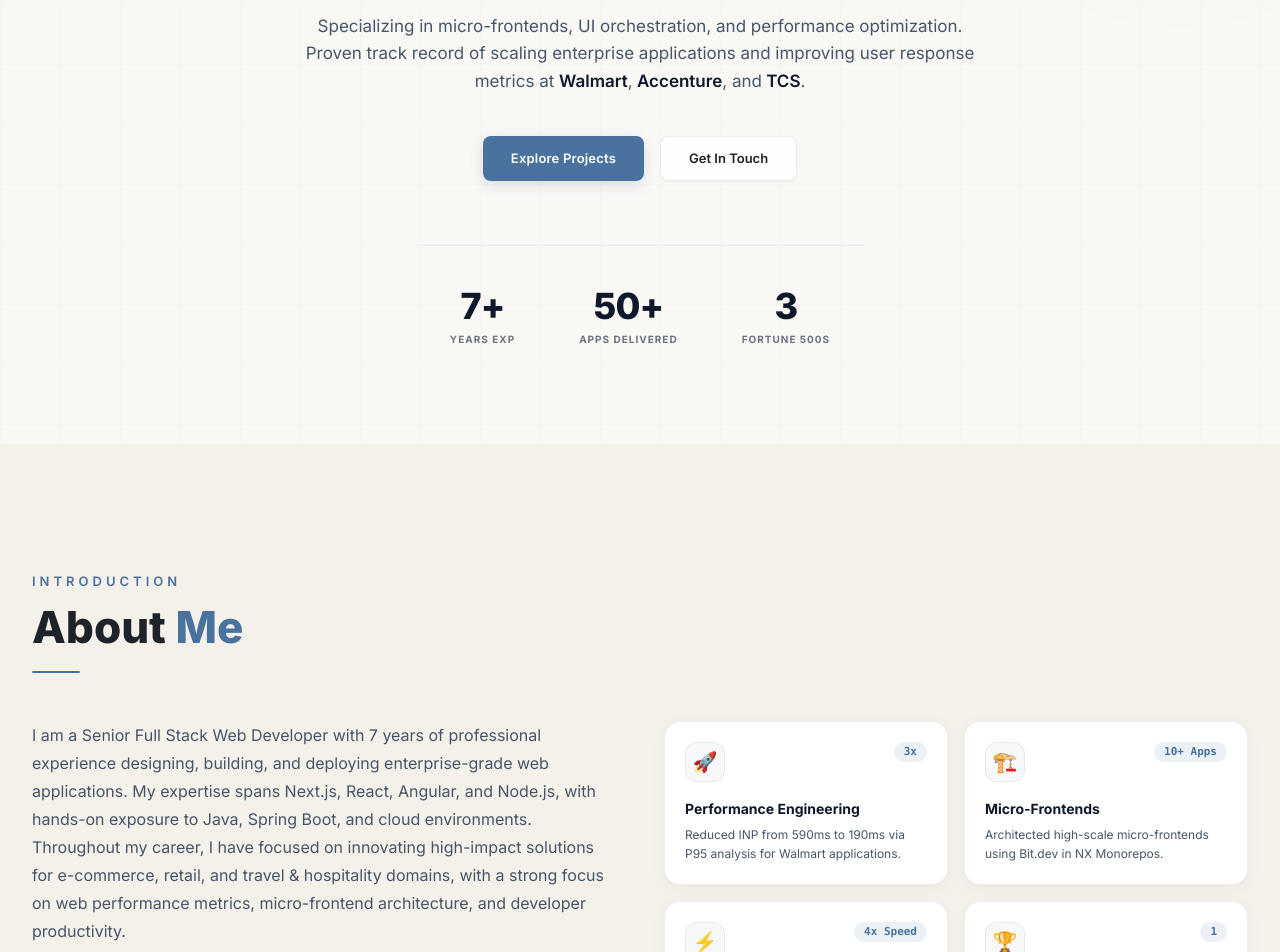
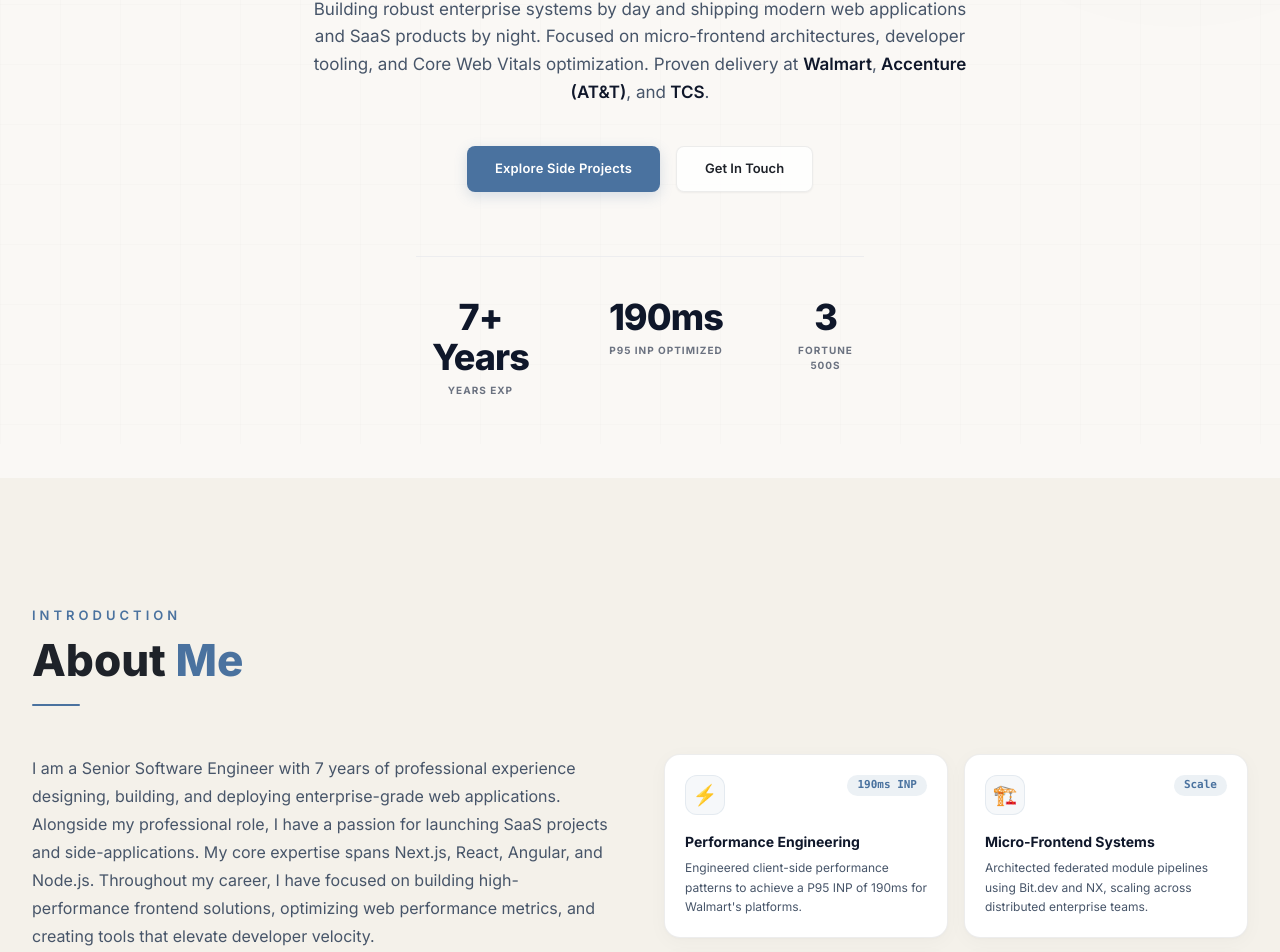
Before and after one commit to bashu241997/Baswanthpapisetty, a React (Create React App) app: page / in a window 1280 px wide. Shown: the part 356-1308 px from the top of the page. Built offline with nearby package versions, Linux system fonts and the light colour scheme.

Commit message:
refactor: update personal branding, professional highlights, and technical expertise descriptions across portfolio components.

```diff
--- a/src/components/About.jsx
+++ b/src/components/About.jsx
@@ -3,13 +3,13 @@ import { styles } from "../styles";
 import { motion } from "framer-motion";
 
 const About = () => {
-  const aboutText = `I am a Senior Full Stack Web Developer with 7 years of professional experience designing, building, and deploying enterprise-grade web applications. My expertise spans Next.js, React, Angular, and Node.js, with hands-on exposure to Java, Spring Boot, and cloud environments. Throughout my career, I have focused on innovating high-impact solutions for e-commerce, retail, and travel & hospitality domains, with a strong focus on web performance metrics, micro-frontend architecture, and developer productivity.`;
+  const aboutText = `I am a Senior Software Engineer with 7 years of professional experience designing, building, and deploying enterprise-grade web applications. Alongside my professional role, I have a passion for launching SaaS projects and side-applications. My core expertise spans Next.js, React, Angular, and Node.js. Throughout my career, I have focused on building high-performance frontend solutions, optimizing web performance metrics, and creating tools that elevate developer velocity.`;
 
   const highlights = [
-    { icon: "🚀", title: "Performance Engineering", desc: "Reduced INP from 590ms to 190ms via P95 analysis for Walmart applications.", metric: "3x" },
-    { icon: "🏗️", title: "Micro-Frontends", desc: "Architected high-scale micro-frontends using Bit.dev in NX Monorepos.", metric: "10+ Apps" },
-    { icon: "⚡", title: "Development Speed", desc: "Created custom UI automation tools cutting feature delivery from 6 sprints to 1.5 sprints.", metric: "4x Speed" },
-    { icon: "🏆", title: "Excellence Award", desc: "Received the prestigious 'Accenture Celebrates Excellence' award for technical innovation.", metric: "1" },
+    { icon: "⚡", title: "Performance Engineering", desc: "Engineered client-side performance patterns to achieve a P95 INP of 190ms for Walmart's platforms.", metric: "190ms INP" },
+    { icon: "🏗️", title: "Micro-Frontend Systems", desc: "Architected federated module pipelines using Bit.dev and NX, scaling across distributed enterprise teams.", metric: "Scale" },
+    { icon: "🛠️", title: "Developer Velocity", desc: "Created custom dev CLI tools and UI orchestrators, reducing feature lead times from 6 to 1.5 sprints.", metric: "4x Speed" },
+    { icon: "🏆", title: "Awarded Excellence", desc: "Led technical delivery of AT&T's high-traffic BYOD portal integration, winning Accenture's Excellence Award.", metric: "Accenture" },
   ];
 
   return (
--- a/src/components/Home.jsx
+++ b/src/components/Home.jsx
@@ -3,8 +3,8 @@ import { motion } from "framer-motion";
 
 const Home = () => {
   const stats = [
-    { num: "7+", label: "Years Exp" },
-    { num: "50+", label: "Apps Delivered" },
+    { num: "7+ Years", label: "Years Exp" },
+    { num: "190ms", label: "P95 INP Optimized" },
     { num: "3", label: "Fortune 500s" }
   ];
 
@@ -12,7 +12,7 @@ const Home = () => {
     <section id="homer" className="min-h-screen flex items-center pt-32 pb-20 overflow-hidden relative">
       <div className="w-full max-w-4xl mx-auto px-4 sm:px-6 lg:px-8 relative z-10 text-center">
 
-        {/* Top Badge: Role */}
+        {/* Top Badge: Role & Passion */}
         <motion.div
           initial={{ opacity: 0, y: 15 }}
           animate={{ opacity: 1, y: 0 }}
@@ -32,7 +32,7 @@ const Home = () => {
           transition={{ duration: 0.6, delay: 0.1 }}
           className="text-slate-900 font-black text-[44px] sm:text-[60px] lg:text-[72px] leading-[1.1] tracking-tight mb-4"
         >
-          Hi, I'm <span className="gradient-text">Baswanth</span>
+          Baswanth <span className="gradient-text">Papisetty</span>
         </motion.h1>
 
         {/* Subtitle */}
@@ -42,7 +42,7 @@ const Home = () => {
           transition={{ duration: 0.6, delay: 0.2 }}
           className="text-[20px] sm:text-[28px] font-bold text-slate-700 tracking-tight mb-6"
         >
-          Senior Full Stack & Frontend Architect
+          Senior Software Engineer & SaaS Builder
         </motion.h2>
 
         {/* Description */}
@@ -52,10 +52,10 @@ const Home = () => {
           transition={{ duration: 0.6, delay: 0.3 }}
           className="text-[16px] sm:text-[17px] text-slate-600 leading-relaxed max-w-2xl mx-auto mb-10"
         >
-          Specializing in micro-frontends, UI orchestration, and performance optimization.
-          Proven track record of scaling enterprise applications and improving user response metrics
-          at <span className="text-slate-900 font-semibold">Walmart</span>,
-          <span className="text-slate-900 font-semibold"> Accenture</span>, and
+          Building robust enterprise systems by day and shipping modern web applications and SaaS products by night.
+          Focused on micro-frontend architectures, developer tooling, and Core Web Vitals optimization.
+          Proven delivery at <span className="text-slate-900 font-semibold">Walmart</span>,
+          <span className="text-slate-900 font-semibold"> Accenture (AT&T)</span>, and
           <span className="text-slate-900 font-semibold"> TCS</span>.
         </motion.p>
 
@@ -67,7 +67,7 @@ const Home = () => {
           className="flex flex-wrap gap-4 justify-center mb-16"
         >
           <a href="#projects" className="btn-primary">
-            Explore Projects
+            Explore Side Projects
           </a>
           <a href="#contact" className="btn-outline">
             Get In Touch
--- a/src/components/Projects.jsx
+++ b/src/components/Projects.jsx
@@ -6,39 +6,32 @@ import { ProjectCard } from "../common/ProjectCard";
 const Projects = () => {
   const projects = [
     {
-      name: "Hospital Management App",
-      description: "A comprehensive patient and doctor coordination system featuring scheduling workflows, medical record history, and communication channels.",
+      name: "Enterprise Patient & Clinician Portal",
+      description: "A secure patient-doctor coordination application. Integrated dynamic forms, real-time schedule orchestration, and optimized client rendering workflows.",
       tags: [{ name: "React", color: "text-[#4a729f]" }, { name: "Next.js", color: "text-gray-600" }, { name: "TypeScript", color: "text-cyan-600" }],
       source_code_link: "https://github.com/bashu241997/HMS",
       domain: "https://hospitalmanagementsystemsproject.vercel.app/overview"
     },
     {
-      name: "Whisper Hub",
-      description: "Real-time chat platform supporting direct messaging, channel creation, file sharing, and automated presence/typing indicators.",
+      name: "Whisper Hub Messaging Engine",
+      description: "A real-time messaging client built using a micro-frontend architecture. Implemented presence tracking, live channel sockets, and highly optimized script payloads.",
       tags: [{ name: "React", color: "text-[#4a729f]" }, { name: "Socket.io", color: "text-emerald-600" }, { name: "Node.js", color: "text-indigo-600" }],
       source_code_link: "https://github.com/bashu241997/private-cht",
       domain: "https://clonedwebsites.web.app/login"
     },
     {
-      name: "Magic Kingdom",
-      description: "A clean UI streaming site clone styled for high visual engagement and optimized media load configurations.",
+      name: "Magic Kingdom Streaming Client",
+      description: "A responsive streaming portal clone optimized for asset load configurations, smooth rendering, and Core Web Vitals targets.",
       tags: [{ name: "Next.js", color: "text-gray-600" }, { name: "React", color: "text-[#4a729f]" }, { name: "Tailwind CSS", color: "text-cyan-600" }],
       source_code_link: "https://github.com/bashu241997/Disney-clone",
       domain: "https://clonedwebsites.web.app/login"
     },
     {
-      name: "Weather Dashboard",
-      description: "Real-time atmospheric condition tracking system with location mapping, hourly predictions, and responsive dynamic background styles.",
+      name: "Telemetry & Weather Dashboard",
+      description: "Real-time weather tracking client featuring live charting, location geolocation matching, and responsive web performance configurations.",
       tags: [{ name: "React", color: "text-[#4a729f]" }, { name: "TypeScript", color: "text-cyan-600" }, { name: "OpenWeather API", color: "text-amber-600" }],
       source_code_link: "https://github.com/bashu241997/improved-weather",
       domain: "https://improved-weather.vercel.app/"
-    },
-    {
-      name: "JavaScript Collection",
-      description: "An organized index of functional mini utilities demonstrating core DOM operations, canvas logic, and REST consumption workflows.",
-      tags: [{ name: "JavaScript", color: "text-amber-600" }, { name: "HTML5 / CSS3", color: "text-orange-600" }],
-      source_code_link: "https://github.com/bashu241997/javascriptprojects",
-      domain: "https://samplejavascriptexampleapps.web.app/"
     },
   ];
 
@@ -54,7 +47,7 @@ const Projects = () => {
           </h2>
           <div className="h-[2px] w-12 bg-[#4a729f] rounded-full mt-4 mx-auto lg:mx-0" />
           <p className="mt-4 text-slate-600 text-[14px] max-w-lg leading-relaxed mx-auto lg:mx-0">
-            A selection of applications and codebases built using modern frontend frameworks and integrations.
+            A selection of SaaS products, web applications, and side-projects demonstrating modern frontend architecture and clean code.
           </p>
         </div>
 
--- a/src/components/contacts.jsx
+++ b/src/components/contacts.jsx
@@ -17,15 +17,15 @@ const Contact = () => {
 
   const fields = [
     { label: "Your Name", name: "name", type: "text", placeholder: "What is your name?" },
-    { label: "Your Email", name: "email", type: "email", placeholder: "Email address?" },
+    { label: "Contact Email", name: "email", type: "email", placeholder: "email@address.com" },
     { label: "Message", name: "message", type: "textarea", placeholder: "What would you like to say?" }
   ];
 
   const contactInfo = [
+    { icon: "🌍", title: "Timezones", value: "GMT / BST / CET Compatible" },
+    { icon: "📍", title: "Location", value: "Chennai, India (Remote Available)" },
+    { icon: "💼", title: "LinkedIn", value: "Connect on LinkedIn", href: "https://www.linkedin.com/in/baswanth-papisetty-91340b9a/" },
     { icon: "📧", title: "Email", value: "p.baslass@gmail.com", href: "mailto:p.baslass@gmail.com" },
-    { icon: "📍", title: "Location", value: "Chennai, India" },
-    { icon: "💼", title: "LinkedIn", value: "Connect on LinkedIn", href: "https://www.linkedin.com/in/baswanth-papisetty-91340b9a/" },
-    { icon: "🐙", title: "GitHub", value: "View Repositories", href: "https://github.com/bashu241997" },
   ];
 
   return (
@@ -80,6 +80,11 @@ const Contact = () => {
                 >
                   {loading ? "Sending..." : "Send Message"}
                 </button>
+
+                {/* GDPR and professional note */}
+                <p className="text-[10px] text-gray-500 leading-relaxed mt-2">
+                  * Secure, GDPR-compliant communication. Your details are processed solely to respond to this inquiry.
+                </p>
               </form>
             </div>
           </div>
--- a/src/components/skill.jsx
+++ b/src/components/skill.jsx
@@ -31,16 +31,16 @@ const SkillGroup = ({ title, skills, index }) => (
 const SkillContainer = () => {
   const categories = [
     {
-      title: "Frontend Engineering",
-      skills: ["React / Next.js", "TypeScript", "Angular", "JavaScript (ES6+)", "HTML5 / CSS3", "React Native", "Redux / Redux Saga", "RxJS"]
+      title: "Frontend Architecture",
+      skills: ["React / Next.js", "TypeScript", "Angular", "Micro-Frontends (Bit/NX)", "State Orchestration (Redux/RxJS)", "React Native", "Tailwind CSS & SCSS"]
     },
     {
-      title: "Backend & Cloud",
-      skills: ["Node.js / Express", "Java / Spring Boot", "GraphQL / REST APIs", "Fastify", "SQL / PostgreSQL", "Redis / MongoDB", "Firebase", "Sanity.io"]
+      title: "Systems, Cloud & APIs",
+      skills: ["Node.js / Express", "Java / Spring Boot", "GraphQL & REST APIs", "Fastify (High-Speed)", "SQL / PostgreSQL / Redis", "Azure (AZ-900)", "Firebase / Headless CMS"]
     },
     {
-      title: "DevOps, QA & Tooling",
-      skills: ["Jest / Mocha / Chai", "Cypress / TestCafe", "Azure (AZ-900)", "CI/CD Pipelines", "Docker", "NX Mono Repo", "Bit.dev", "Webpack / Vite", "Storybook", "Figma"]
+      title: "Standards, Quality & Audits",
+      skills: ["WCAG 2.1 AA Accessibility", "Core Web Vitals Auditing", "Performance Budgeting", "Jest / Cypress / TestCafe", "CI/CD Pipelines", "Docker", "Storybook / Figma"]
     },
   ];
 
@@ -56,9 +56,9 @@ const SkillContainer = () => {
           transition={{ duration: 0.6 }}
           className="text-center mb-16"
         >
-          <p className={`${styles.sectionSubText}`}>My Proficiencies</p>
+          <p className={`${styles.sectionSubText}`}>Expertise Matrix</p>
           <h2 className={`${styles.sectionHeadText} mt-2`}>
-            Tech Stack & <span className="gradient-text">Skills</span>
+            Engineering Standards & <span className="gradient-text">Skills</span>
           </h2>
           <div className="h-[2px] w-12 bg-[#4a729f] rounded-full mt-4 mx-auto" />
         </motion.div>
```
